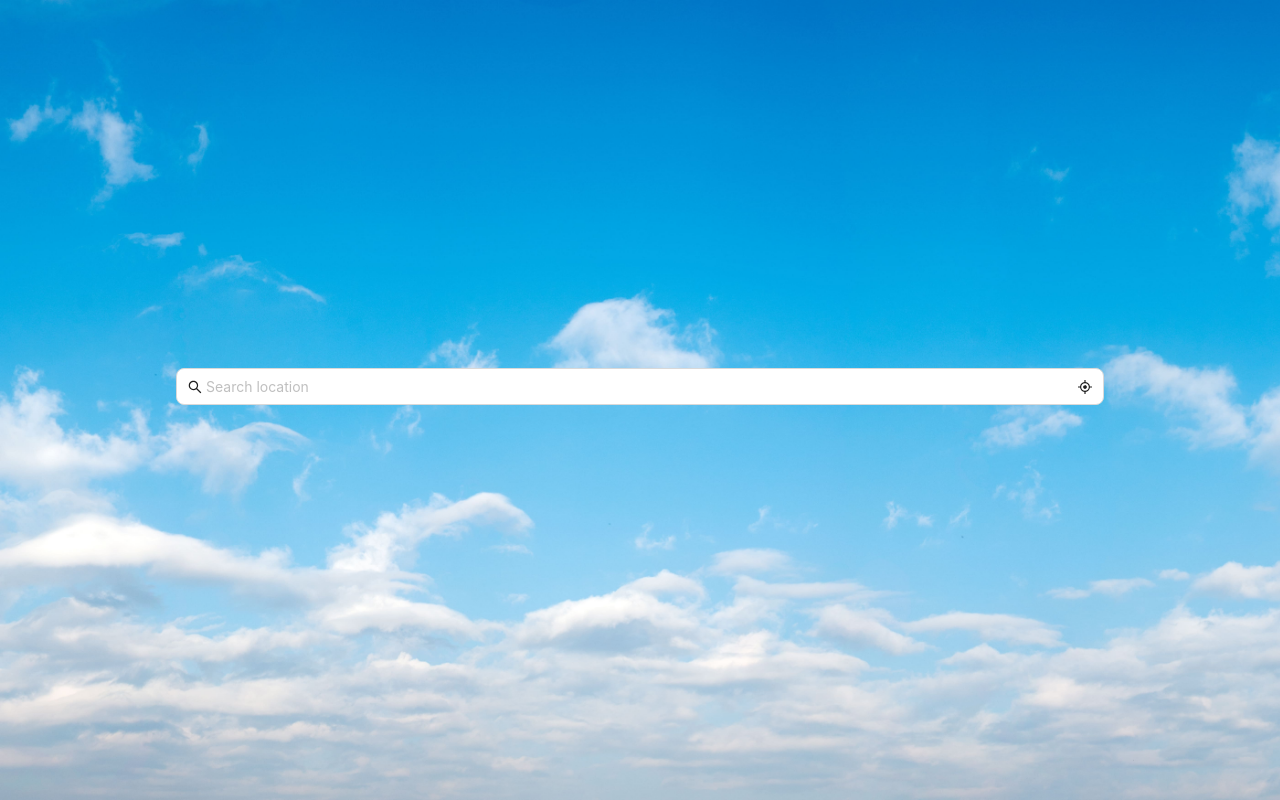
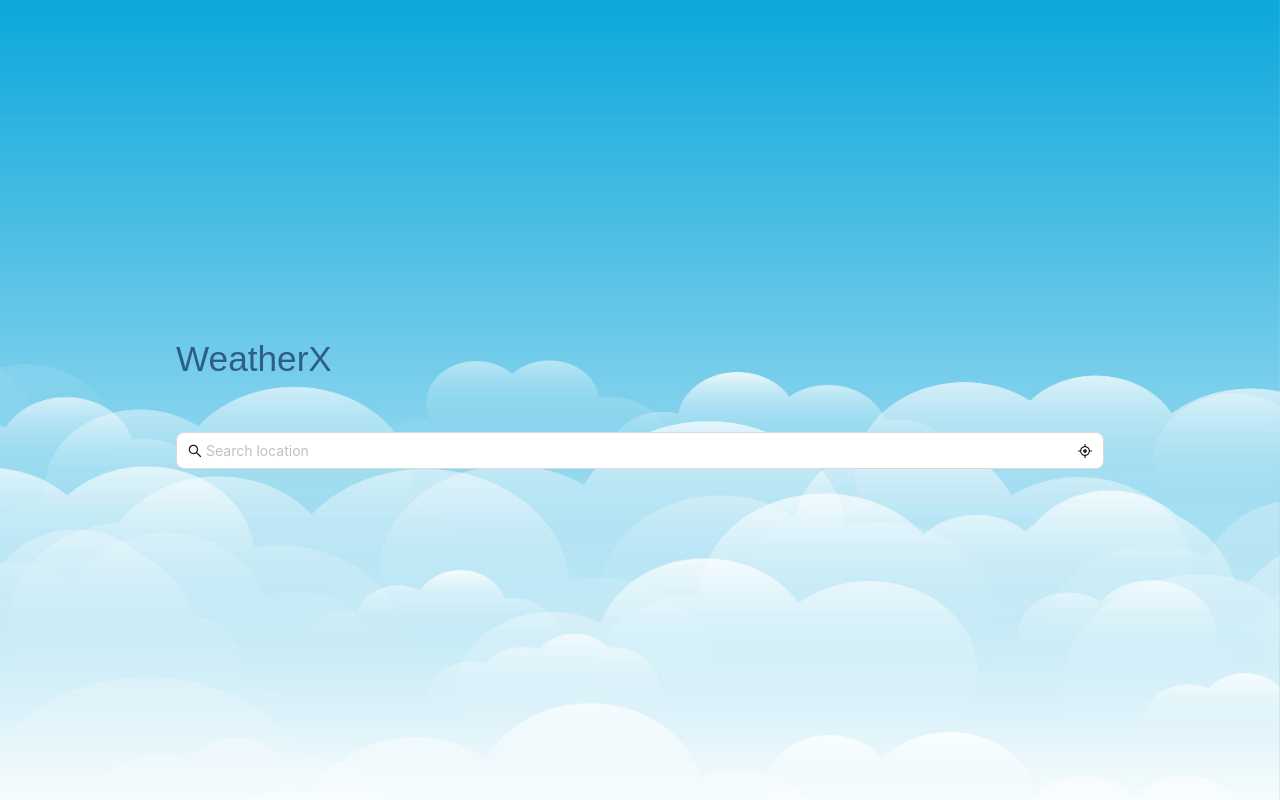
Before and after one commit to code-blooded-developer/weatherx, a Next.js app: page / in a window 1280 px wide. Built offline with nearby package versions, Linux system fonts and the light colour scheme.

Commit message:
Added loader

```diff
--- /dev/null
+++ b/src/components/Header/Header.module.css
@@ -0,0 +1,11 @@
+.headerContainer {
+  display: flex;
+  justify-content: space-between;
+  align-items: center;
+  height: 8rem;
+}
+
+.title {
+  font-size: 2.2rem;
+  color: #2e5d89;
+}
--- /dev/null
+++ b/src/components/Header/index.tsx
@@ -0,0 +1,11 @@
+import styles from "./Header.module.css";
+
+const Header: React.FC = () => {
+  return (
+    <header className={styles.headerContainer}>
+      <h1 className={styles.title}>WeatherX</h1>
+    </header>
+  );
+};
+
+export default Header;
--- a/src/components/current-weather/index.tsx
+++ b/src/components/current-weather/index.tsx
@@ -1,8 +1,7 @@
 import { Card } from "antd";
-import Image from "next/image";
 
 import WeatherIcon from "../WeatherIcon";
-import Temperature from "../Tempature";
+import Temperature from "../Temperature";
 import HighIcon from "@/assets/high-icon.svg";
 import LowIcon from "@/assets/low-icon.svg";
 import HumidityIcon from "@/assets/humidity-icon.svg";
@@ -11,9 +10,18 @@ import WindIcon from "@/assets/wind-icon.svg";
 
 import styles from "./CurrentWeather.module.css";
 
-export default function CurrentWeather({ weather }) {
+interface ICurrentWeatherProps {
+  weather: any;
+  loading: boolean;
+}
+
+const CurrentWeather: React.FC<ICurrentWeatherProps> = ({
+  weather,
+  loading,
+}) => {
   return (
-    <Card title="Current Weather">
+    <Card title="Current Weather" loading={loading}>
+      {weather && (
         <div className={styles.currentWeatherContainer}>
           <div className={styles.currentWeatherStatus}>
             <div className={styles.cityName}>{weather.name}</div>
@@ -59,10 +67,15 @@ export default function CurrentWeather({ weather }) {
                 <PressureIcon className={styles.infoIcon} />
                 Pressure
               </div>
-            <span className={styles.infoValue}>{weather.main.pressure}hPa</span>
+              <span className={styles.infoValue}>
+                {weather.main.pressure}hPa
+              </span>
             </div>
           </div>
         </div>
+      )}
     </Card>
   );
-}
+};
+
+export default CurrentWeather;
--- a/src/pages/index.tsx
+++ b/src/pages/index.tsx
@@ -10,9 +10,8 @@ import useDebounce from "@/hooks/use-debounce";
 import { fetchWeatherData } from "@/services/weather";
 import { fetchCities } from "@/services/cities";
 
-import PlaceType from "@/types/place";
-
 import CurrentWeather from "@/components/current-weather";
+import Header from "@/components/Header";
 
 import styles from "@/styles/Home.module.css";
 
@@ -20,8 +19,9 @@ import "antd/dist/reset.css";
 
 export default function Home() {
   const [searchTerm, setSearchTerm] = useState("");
-  const [weatherData, setWeatherData] = useState();
+  const [weatherData, setWeatherData] = useState(null);
   const [places, setPlaces] = useState<SelectProps<object>["options"]>([]);
+  const [loading, setLoading] = useState(false);
   const debouncedSearchTerm: string = useDebounce<string>(searchTerm, 500);
 
   const fetchPlaces = useCallback(async () => {
@@ -53,11 +53,13 @@ export default function Home() {
   const fetchLocation = () => {
     navigator.geolocation.getCurrentPosition(
       async (position) => {
+        setLoading(true);
         const result = await fetchWeatherData({
           lat: position.coords.latitude,
           lng: position.coords.longitude,
         });
         setWeatherData(result);
+        setLoading(false);
       },
       (err) => {
         console.log(err);
@@ -70,8 +72,10 @@ export default function Home() {
   };
 
   const onCitySelect = async (city: string) => {
+    setLoading(true);
     const result = await fetchWeatherData(city);
     setWeatherData(result);
+    setLoading(false);
   };
 
   return (
@@ -85,7 +89,7 @@ export default function Home() {
         <meta name="viewport" content="width=device-width, initial-scale=1" />
         <link rel="icon" href="/favicon.ico" />
       </Head>
-      <main>
+      <Header />
       <div className={styles.searchBarContainer}>
         <AutoComplete
           dropdownMatchSelectWidth={252}
@@ -109,9 +113,10 @@ export default function Home() {
         </AutoComplete>
       </div>
       <div className={styles.weatherContainer}>
-          {weatherData && <CurrentWeather weather={weatherData} />}
+        {(loading || weatherData) && (
+          <CurrentWeather weather={weatherData} loading={loading} />
+        )}
       </div>
-      </main>
     </>
   );
 }
--- a/src/services/weather.ts
+++ b/src/services/weather.ts
@@ -1,7 +1,7 @@
 export const fetchWeatherData = async (
   city: string | { lat: number; lng: number }
 ) => {
-  let url = `${process.env.NEXT_PUBLIC_OPEN_WEATHER_API_URL}/weather?q=${city}&appid=${process.env.NEXT_PUBLIC_OPEN_WEATHER_API_KEY}`;
+  let url = `${process.env.NEXT_PUBLIC_OPEN_WEATHER_API_URL}/weather?q=${city}&units=metric&appid=${process.env.NEXT_PUBLIC_OPEN_WEATHER_API_KEY}`;
 
   if (typeof city === "object") {
     url = `${process.env.NEXT_PUBLIC_OPEN_WEATHER_API_URL}/weather/?lat=${city.lat}&lon=${city.lng}&units=metric&APPID=${process.env.NEXT_PUBLIC_OPEN_WEATHER_API_KEY}`;
```
Also changed, not shown: public/weather.jpg, src/components/Temperature/index.tsx (renamed from src/components/Tempature/index.tsx). Lines whose indentation alone changed are shown as unchanged.
